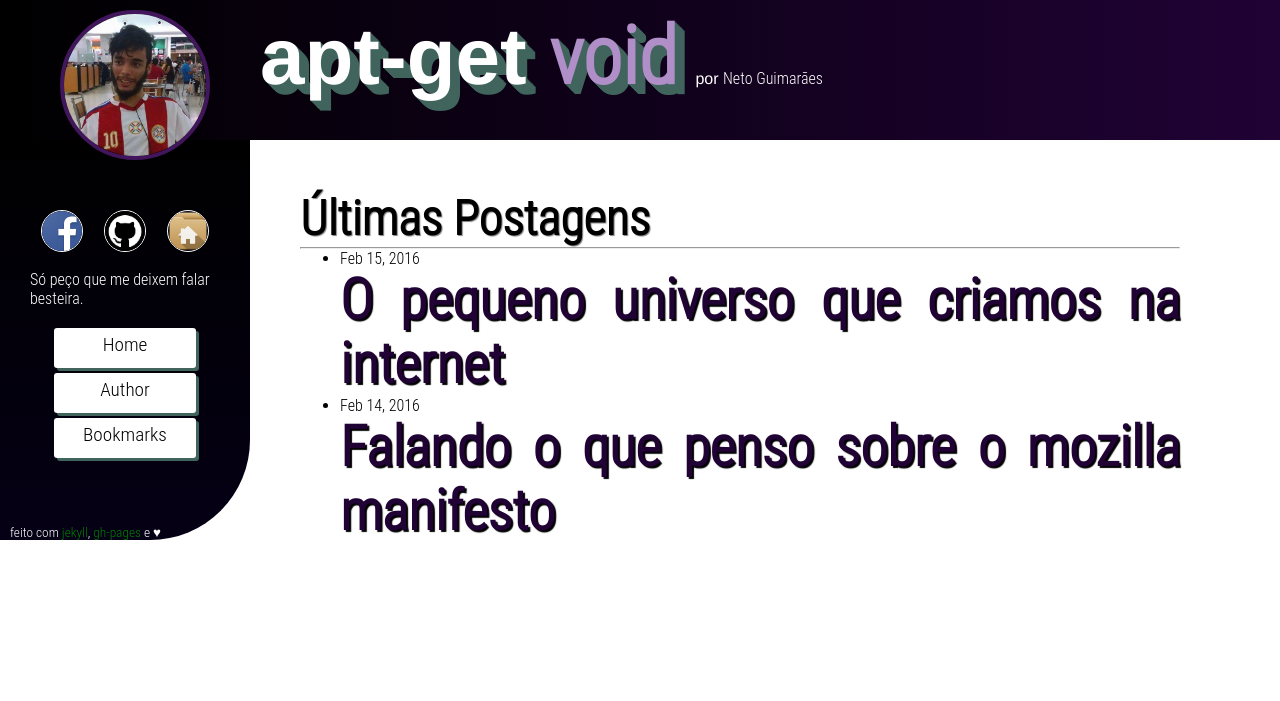
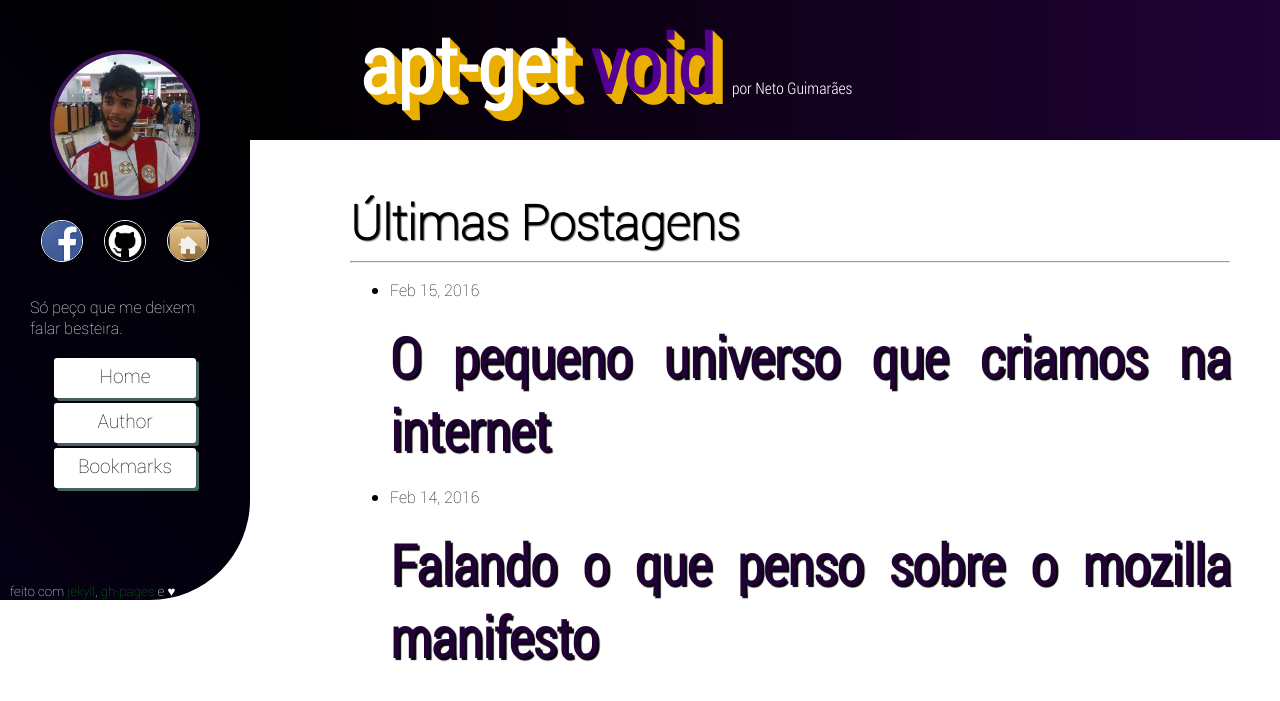
Before and after one commit to batoreh/netoguimaraes.github.io, a Jekyll site: the page built from index.html, in a window 1280 px wide. Shown: the top 701 px of the page. Built offline with Jekyll 4.4.1, drawn with Linux system fonts in a browser that asks for light colours; some web fonts are replaced.

Commit message:
Add files via upload

```diff
--- a/_includes/header.html
+++ b/_includes/header.html
@@ -1,7 +1,4 @@
 <header class="header-container">
-  <div class="header-author-container">
-    <img class="header-author-img" src="/assets/author.jpg" alt="an author's pic"/>
-  </div>
   <div class="title-container">
     <h1 class="blog-title">apt-get <span class="purple">void </span></h1>
       <p> por <a href="http://github.com/netoguimaraes" target="_blank">Neto Guimarães</a></p>
--- a/_includes/sidebar.html
+++ b/_includes/sidebar.html
@@ -1,4 +1,7 @@
 <div class="sidebar-container">
+	<div class="header-author-container">
+    <img class="header-author-img" src="/assets/author.jpg" alt="an author's pic"/>
+  </div>
 	<div class="sidebar-social-media-container">
 		<ul class="sidebar-list sidebar-social-media">
 			<li id="facebook" class="social-media-link"><a href="http://fb.com/joaokrustin" target="_blank"><img src="/assets/facebook.png" alt="facebook-icon"/></a></li>
--- a/css/master.css
+++ b/css/master.css
@@ -1,12 +1,12 @@
 @font-face{
-	src: url('../assets/RobotoCondensedLight.ttf');
+	src: url('../assets/RobotoCondensed-Light.ttf');
 	font-family: Roboto Condensed Light;
 }
 @font-face{
 	src: url('../assets/Roboto-Thin.ttf');
 	font-family: Roboto Thin;
 }
-*{
+body{
 	margin: 0px;
 	font-family: Roboto Condensed Light, Helvetica, Arial, "MS Trebuchet", sans-serif;
 }
@@ -14,7 +14,8 @@ body{
 	background-color: white;
 }
 .header-container{
-	width: 100%;
+	width: calc(100% - 250px);
+	margin-left: 250px;
 	height: 140px;
 	background: linear-gradient(to right, #000000, #200235);
 	padding: 10px;
@@ -22,15 +23,14 @@ body{
 }
 .header-author-container{
 	transition: .5s ease-in-out;
-	position: absolute;
-	z-index: 1;
-	float: left;
+	position: relative;
+	top: 0px;
 	width: 150px;
 	height: 150px;
 	box-sizing: border-box;
 	border-radius: 50%;
 	border: 4px solid #41165d;
-	margin-left: 50px;
+	margin: 0px auto 0px auto;
 	overflow: hidden;
 }
 .header-author-img{
@@ -44,43 +44,46 @@ body{
 .title-container{
 	color: white;
 	display: inline;
-	margin-left: 250px;
+	margin-left: 100px;
 }
 .title-container h1,
 .title-container p {
-	font-family: Helvetica;
 	display: inline;
 }
 .blog-title{
+	font-family: Roboto Condensed Light;
 	font-size: 5em;
-	text-shadow: 1px 1px #41655d,
-				 2px 2px #41655d,
-				 3px 3px #41655d,
-				 4px 4px #41655d,
-				 5px 5px #41655d,
-				 6px 6px #41655d,
-				 7px 7px #41655d,
-				 7px 7px #41655d,
-				 8px 8px #41655d,
-				 9px 9px #41655d,
-				 10px 10px #41655d;
+	text-shadow: 1px 1px #eaaf00,
+				 2px 2px #eaaf00,
+				 3px 3px #eaaf00,
+				 4px 4px #eaaf00,
+				 5px 5px #eaaf00,
+				 6px 6px #eaaf00,
+				 7px 7px #eaaf00,
+				 7px 7px #eaaf00,
+				 8px 8px #eaaf00,
+				 9px 9px #eaaf00,
+				 10px 10px #eaaf00;
 }
 .purple{
-	color: #b08ec7;
+	color: #530093;
 }
 .sidebar-container{
+	z-index: 1;
 	display: block;
-	position: relative;
+	position: fixed;
+	left: 0px;
+	top: 0px;
 	width: 250px;
-	height: 400px;
+	height: 600px;
 	padding: 30px;
 	box-sizing: border-box;
-	background: linear-gradient(to bottom, #000000, #050015);
+	background: linear-gradient(45deg, #050015, #000000);
 	color:white;
 	padding-top: 50px;
 	float: left;
 	border-bottom-right-radius: 100px;
-
+	font-family: Roboto Thin;
 }
 .sidebar-social-media{
 	display: block;
@@ -157,7 +160,9 @@ footer{
 	text-align: justify;
 	box-sizing: border-box;
 	padding: 50px;
+	margin-left: 300px;
 	background-color: inherit;
+	font-family: Roboto Thin;
 }
 @media(min-width: 1368px){
 	.content-container{
@@ -174,6 +179,7 @@ footer{
 	display: inline;
 }
 .post-link{
+	font-family: Roboto Condensed Light;
 	margin-top: 10px;
 	font-size: 2.3em;
 	text-decoration: none;
@@ -185,6 +191,7 @@ footer{
 	font-size: 1.4em;
 }
 .post-text p {
+	font-family: Roboto Condensed Light;
 	padding-top: 15px;
 	padding-bottom: 15px;
 }
```
Also changed, not shown: 7 other files.
